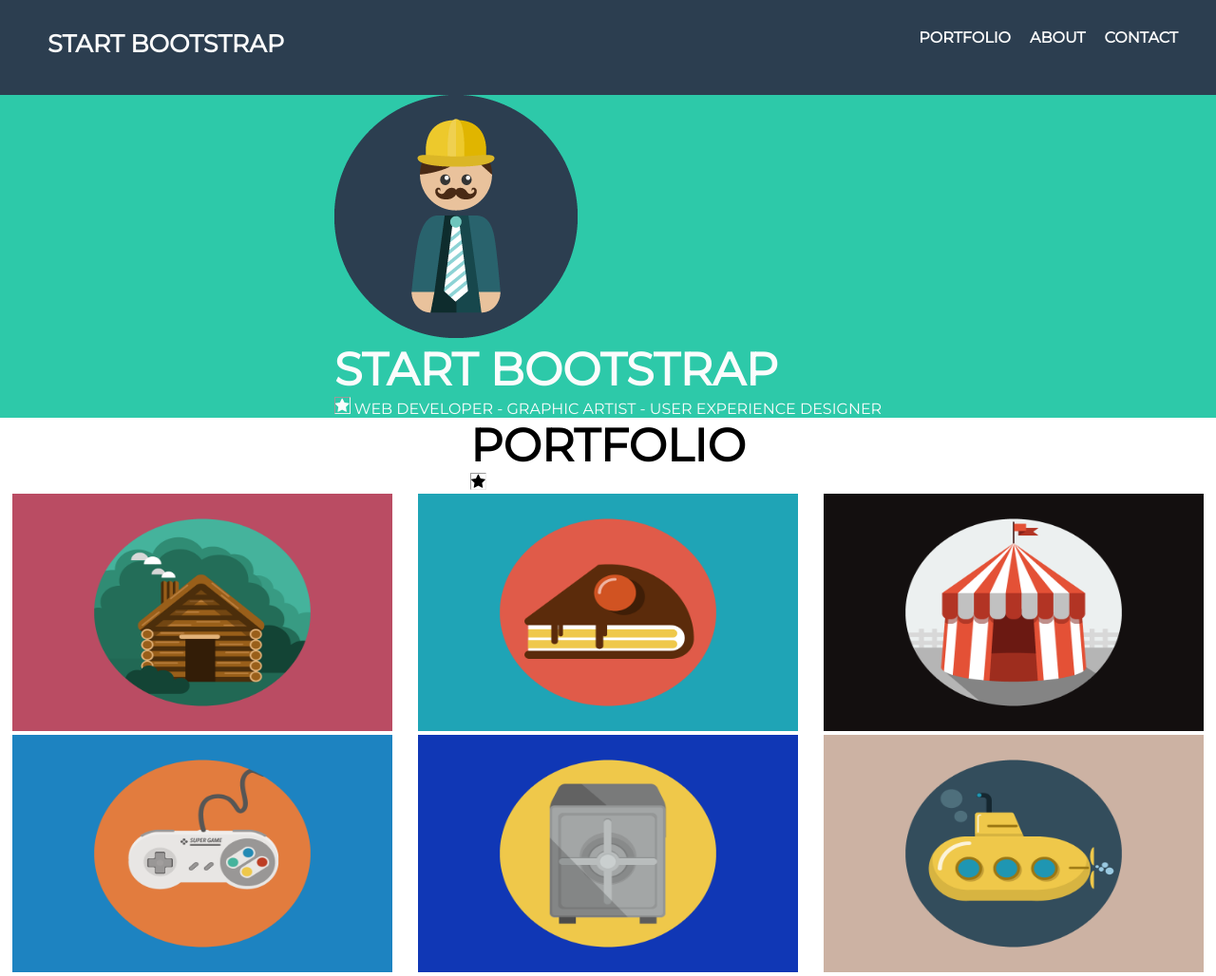
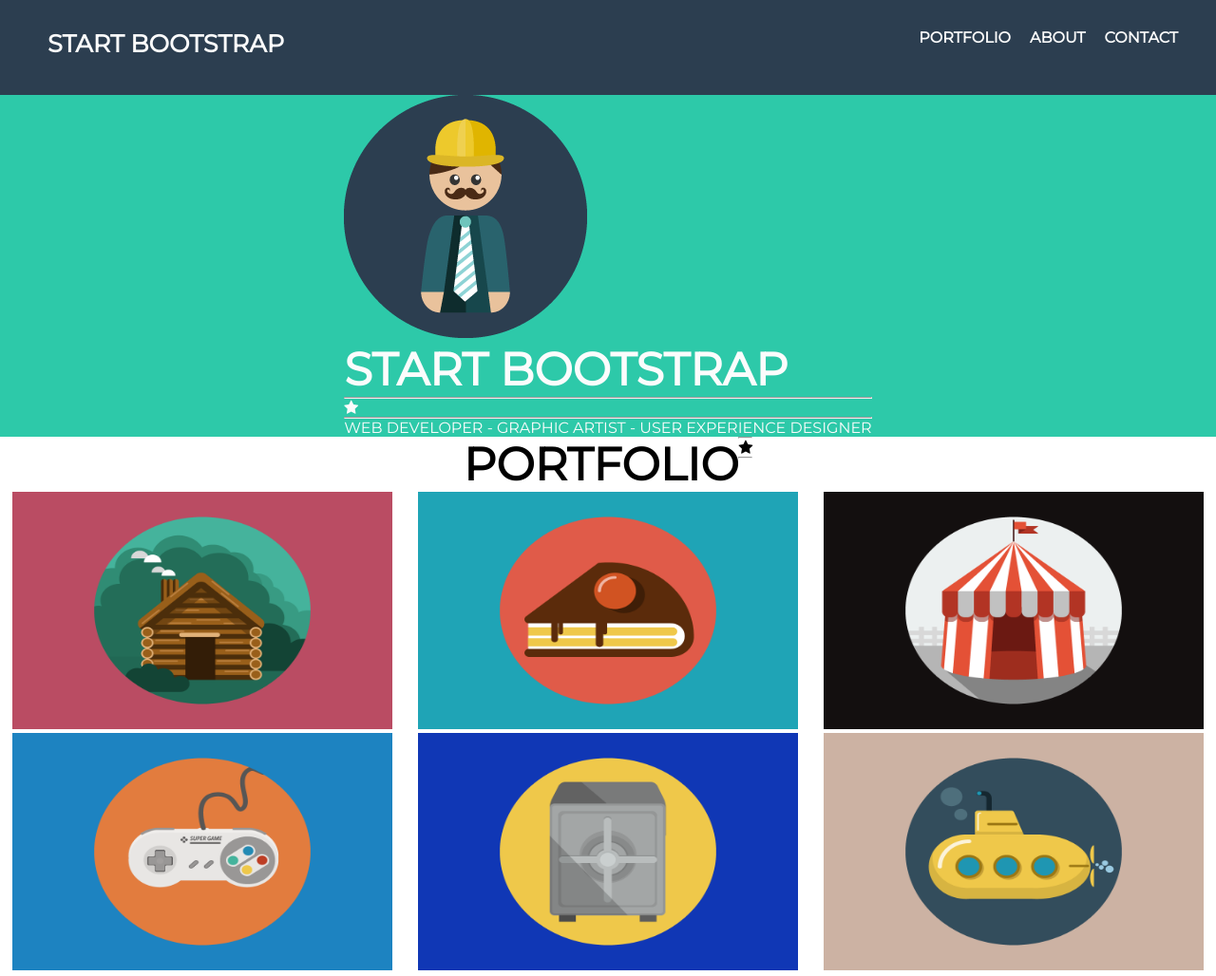
Before and after one commit to Nad138/Freelancer, a plain HTML site: page index.html in a window 1280 px wide. Shown: the whole page at 95% size. Drawn offline with Linux system fonts and the light colour scheme.

Commit message:
reestructurando html

```diff
--- a/css/main.css
+++ b/css/main.css
@@ -67,6 +67,7 @@ a{
 }
 .fa fa-star{
   border-top: 5px solid white;
+  width: 40%;
 }
 .portafolio {
   display: flex;
--- a/index.html
+++ b/index.html
@@ -26,19 +26,22 @@
 				</header>
 				<section class="inicio" id="inicio">
 						<div class="container-inicio">
-								<img src="assets/images/profile.png" alt="">
-								<span class="text-inicio">
-										<h1>START BOOTSTRAP</h1>
-										<hr class="fa fa-star">
-								    <span>Web Developer - Graphic Artist - User Experience Designer</span>
+									<img src="assets/images/profile.png" alt="">
+								<h1>START BOOTSTRAP</h1>
+								<span>
+										<hr>
+										<i class="fa fa-star" aria-hidden="true"></i>
+										<hr>
 								</span>
+								<span>Web Developer - Graphic Artist - User Experience Designer</span>
 						</div>
 				</section>
 				<section class="portafolio" id="portafolio">
-
-						<span class="text-portafolio">
-								<h1>PORTFOLIO</h1>
-								<hr class="fa fa-star">
+						<h1>PORTFOLIO</h1>
+						<span>
+								<hr>
+								<i class="fa fa-star" aria-hidden="true"></i>
+								<hr>
 						</span>
 						<div class="container-image portafolio">
 								<div class="image-portafolio">
```
